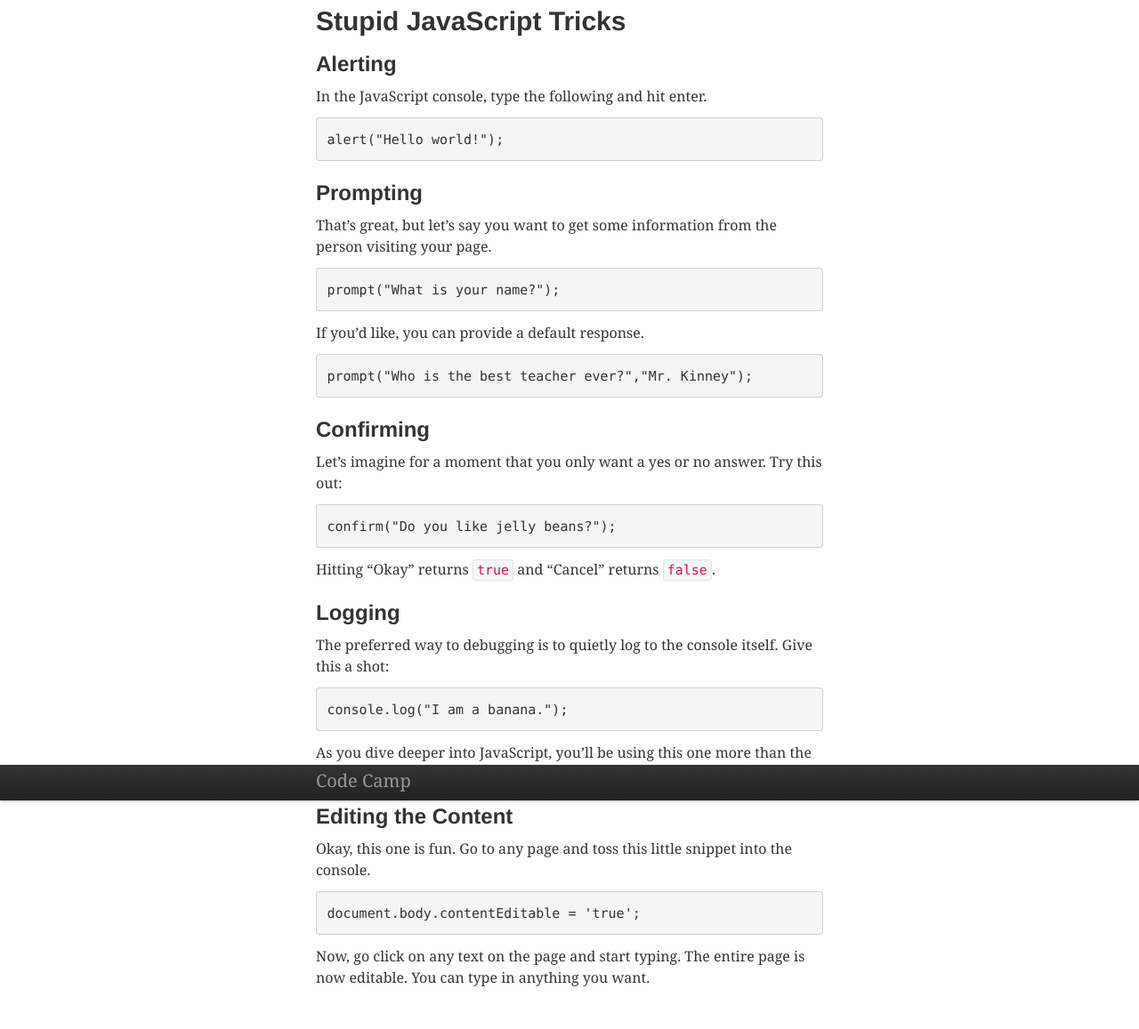
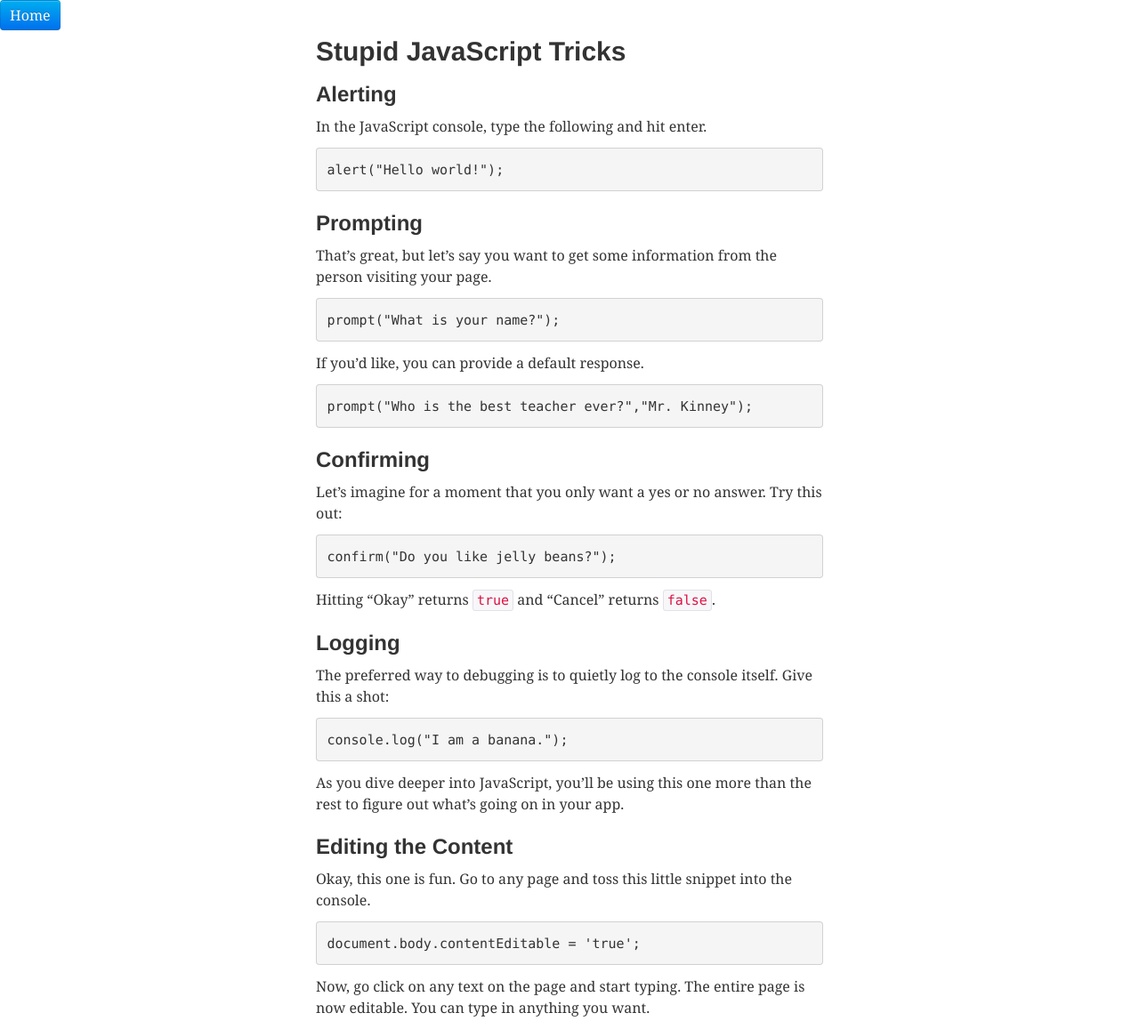
Before and after one commit to scholarsnyc/code-camp, a Jekyll site: the page built from _posts/2012-07-23-stupid-js-tricks.md, in a window 1280 px wide. Shown: the whole page at 89% size. Built offline with Jekyll 4.4.1, drawn with Linux system fonts in a browser that asks for light colours; before the commit the page ends 1123 px from its top, so only the background shows below that.

Commit message:
Get rid of navbar

```diff
--- a/_includes/navbar.html
+++ b/_includes/navbar.html
@@ -1,13 +1,5 @@
-<div class="navbar navbar-fixed-bottom">
-	<div class="navbar-inner">
-		<div class="container">
-			<a class="brand" href="/">Code Camp</a>
-			<div class="nav-collapse">
-				<ul class="nav">
-				</ul>
-				<ul class="nav pull-right">
-				</ul>
-			</div>
-		</div>
+<div class="row">
+	<div class="span6">
+		<a href="/" class="btn btn-primary">Home</a>
 	</div>
 </div>
```
